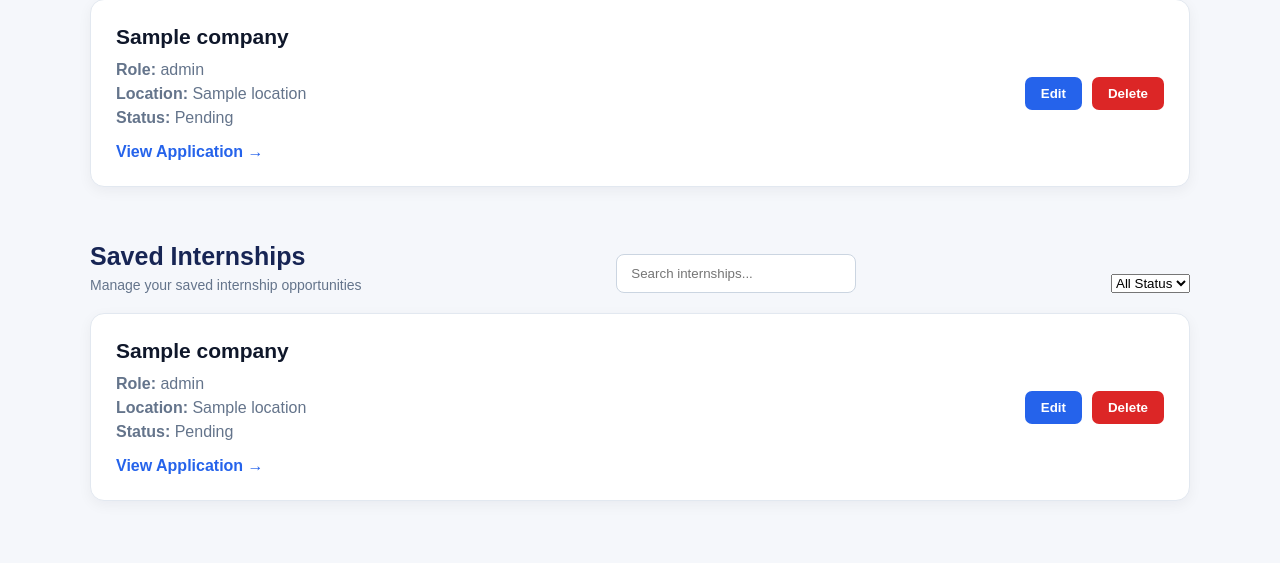
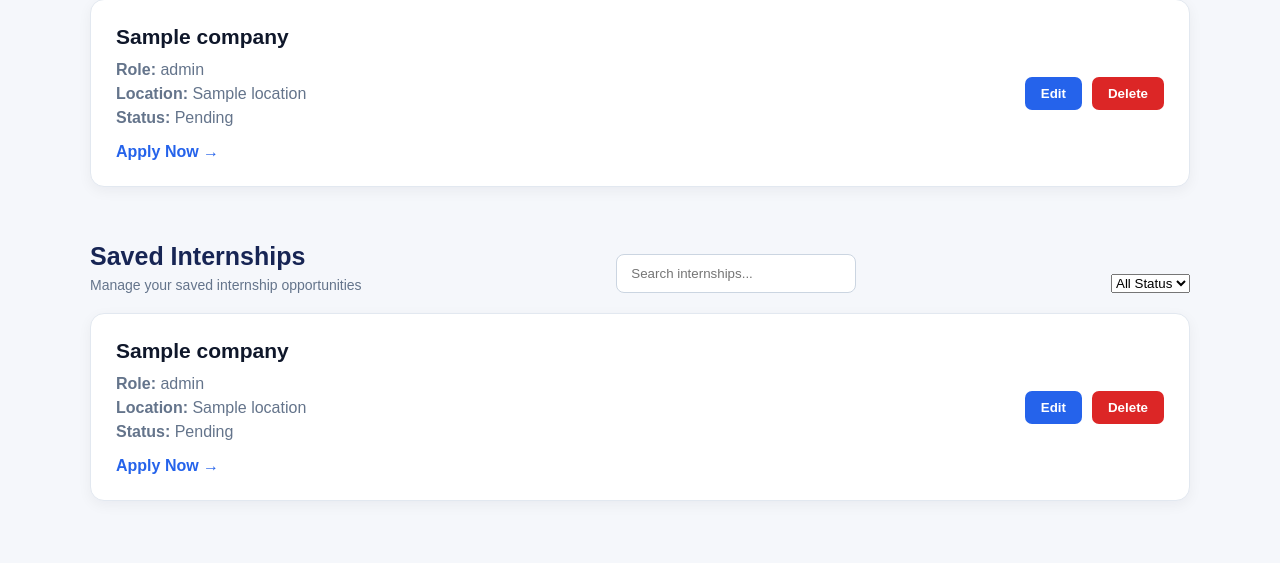
Before and after one commit to Ramvelivela/job-internship-tracker, a Flask app: template templates/index.html in a window 1280 px wide. Shown: the part 489-1052 px from the top of the page. Run offline with Flask 3, Linux system fonts and the light colour scheme; the template is opened without the code that fills it: most values are stand-ins (such as "Sample title", 1, 10 or a date in 2020).

Commit message:
Improve application link handling

```diff
--- a/templates/index.html
+++ b/templates/index.html
@@ -98,13 +98,19 @@
                                 {{ job["status"] }}
                             </p>
 
+                        {% if job["link"] %}
+
                             <a
                                 class="apply-link"
                                 href="{{ job['link'] }}"
                                 target="_blank"
+                                rel="noopener no referrer"
                             >
-                                View Application →
+                                Apply Now →
                             </a>
+                        {% else %}
+                            <span class="no-link">Application link not available</span>
+                        {% endif %}
 
                         </div>
 
@@ -191,13 +197,18 @@
                                 {{ internship["status"] }}
                             </p>
 
+                        {% if internship["link"] %}
                             <a
                                 class="apply-link"
                                 href="{{ internship['link'] }}"
                                 target="_blank"
-                            >
-                                View Application →
+                                rel="noopener noreferrer"
+                             >
+                                 Apply Now →
                             </a>
+                        {% else %}
+                            <span class="no-link">Application link not available</span>
+                        {% endif %}
 
                         </div>
 
```
